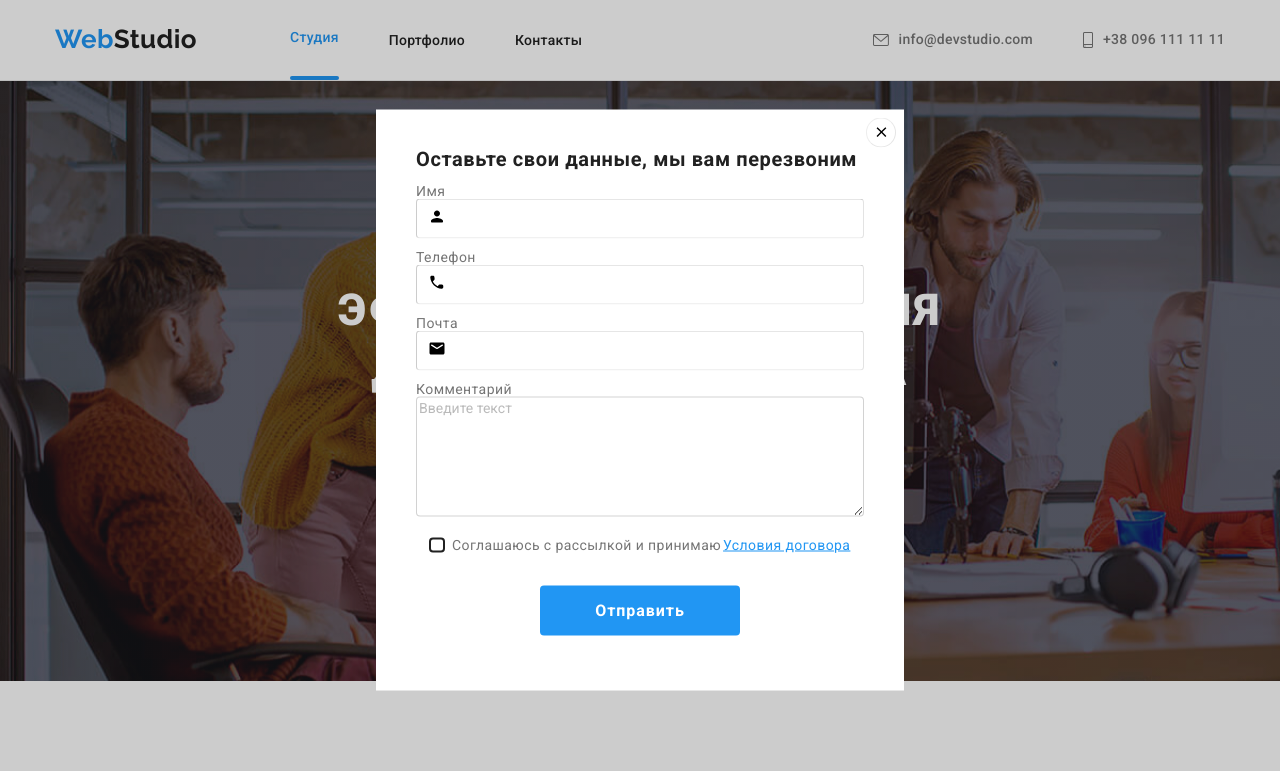
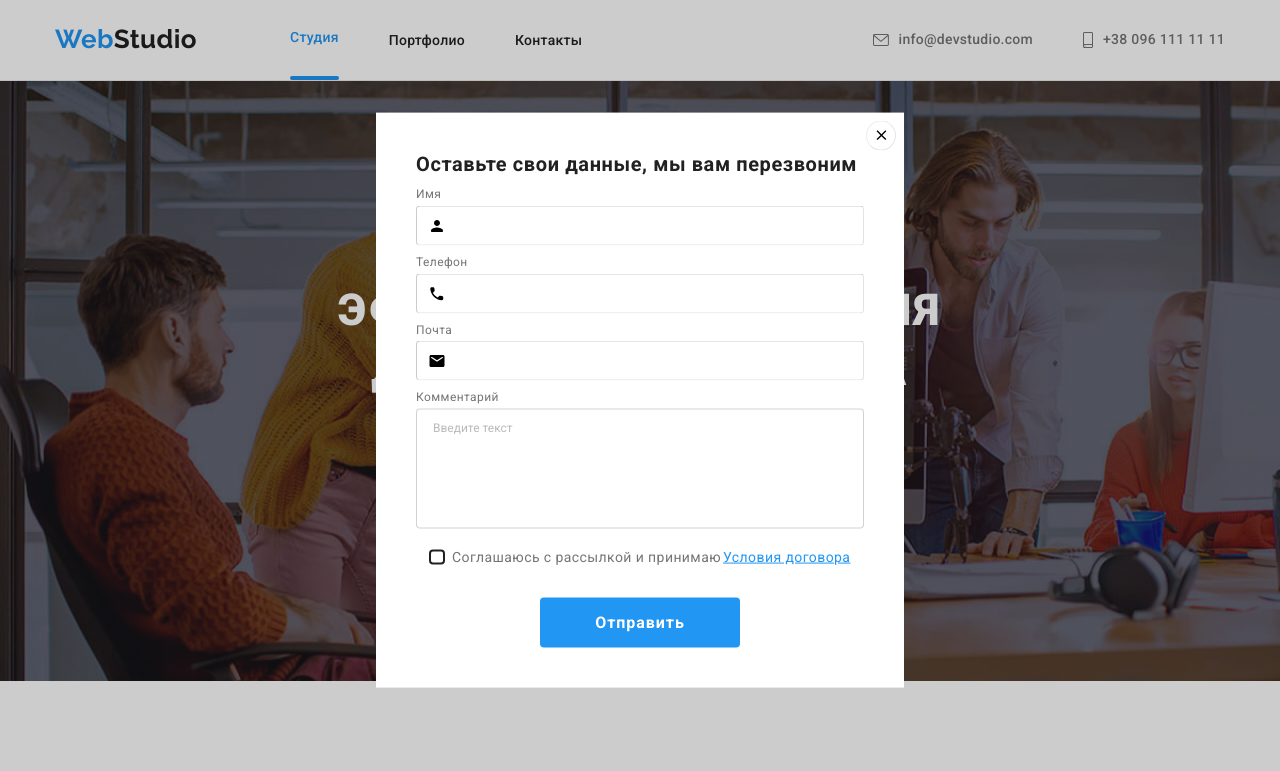
Before and after one commit to VovaPn/goit-markup-hw-06, a plain HTML site: page index.html in a window 1280 px wide. Both pictures are taken after a click on the button "Заказать услугу". Shown: the top 771 px of the page. Drawn offline with nearby package versions, Linux system fonts and the light colour scheme.

Commit message:
Update styles.css

```diff
--- a/css/styles.css
+++ b/css/styles.css
@@ -520,7 +520,7 @@ color: var(--main-background);
     /*mailing list */
  .mailing-list {
     display: inline-block;
-    margin-left: 93px;
+    margin-left: auto;
  }
 
 .mailing-list-text{
@@ -538,12 +538,13 @@ color: var(--main-background);
 .mailing-list-input{
     background-color: var(--third-background);
     color:rgba(255, 255, 255, 0.6);
+    padding: 15px 16px;
     width: 358px;
     height: 50px;
     border-width: 1px;
     border-color:rgba(255, 255, 255, 0.3);
     border-radius:var(--border-radius);
-}
+    }
 .mailing-list-button{
     display: flex;
     width: 200px;
@@ -719,25 +720,21 @@ margin-bottom: 0;
     transform: scale(1.5)
 }
 
-
-
 .modal {
     position: absolute;
     left: 50%;
     top: 50%;
     transform:translate(-50%,-50%);
-    width: 528px;
-    height: 581px;
     background-color: var(--main-background);
+}
 
+.user-data-form{
+    width: 448px;
 }
-.user-data-form{
 
-    width: 448px;
-
-}
 .modal-field{
     display: flex;
+    padding: 40px;
     justify-content: center;
 }
 
@@ -750,19 +747,22 @@ margin-bottom: 0;
     letter-spacing: 0.03em;
     color: var(--second-text-color);
     margin-bottom: 12px;
+}
 
-}
 .form-label{
     display: flex;
     right: auto;
+    font-size: 12px;
+}
 
-}
 .form-field {
 position: relative;
 }
+
 .form-field-input{
 
-    padding-left: 42px;
+    margin-top: 4px;
+    padding-left: 40px;
         border-color: rgba(33, 33, 33, 0.2);
         border-width: 1px;
         width: 100%;
@@ -771,15 +771,15 @@ position: relative;
         transition: var(--transformation);
         outline: none;
         border-radius:var(--border-radius);
+}
 
-
-}
 .input-icon{
     position: absolute;
     left: 12px;
     width: 18px;
     height: 18px;
-    transform: translateY(50%);
+    transform: translateY(-65%);
+    top: 50%;
     transition: var(--transformation);
     }
 
@@ -787,28 +787,26 @@ position: relative;
 
         .form-field:focus-within{
         fill: var(--accent);
+    }
 
-
-    }
         .form-field:focus-within>.form-field-input{
             border-color: var(--accent);
         }
 
-
-
-
-
-
 .text-area {
     border-color: rgba(33, 33, 33, 0.2);
     border-width: 1px;
+    margin-top: 4px;
+    padding: 12px 16px;
     outline: none;
     display: flex;
+    resize: none;
     margin-bottom: 20px;
     width: 448px;
     height: 120px;
     left: auto;
     right: auto;
+    font-size: 12px;
     border-radius:var(--border-radius);
 }
 .text-area:focus-within{
@@ -863,15 +861,7 @@ border-color: transparent;
     margin-left: 2px;
     color: var(--accent);
     text-decoration:underline;
-
-
  }
-
-
-
-
-
-
 
 .modal-button {
     display: flex;
@@ -896,13 +886,11 @@ border-color: transparent;
     background-color: var(--button-active-background-color);
 }
 
-
-
 .cross-button{
     display: flex;
-    margin-left:auto;
-    margin-top: 8px;
-    margin-right: 8px;
+    position: absolute;
+    top: 8px;
+    right: 8px;
         width: 30px;
         height: 30px;
         border-width: 1px;
```
